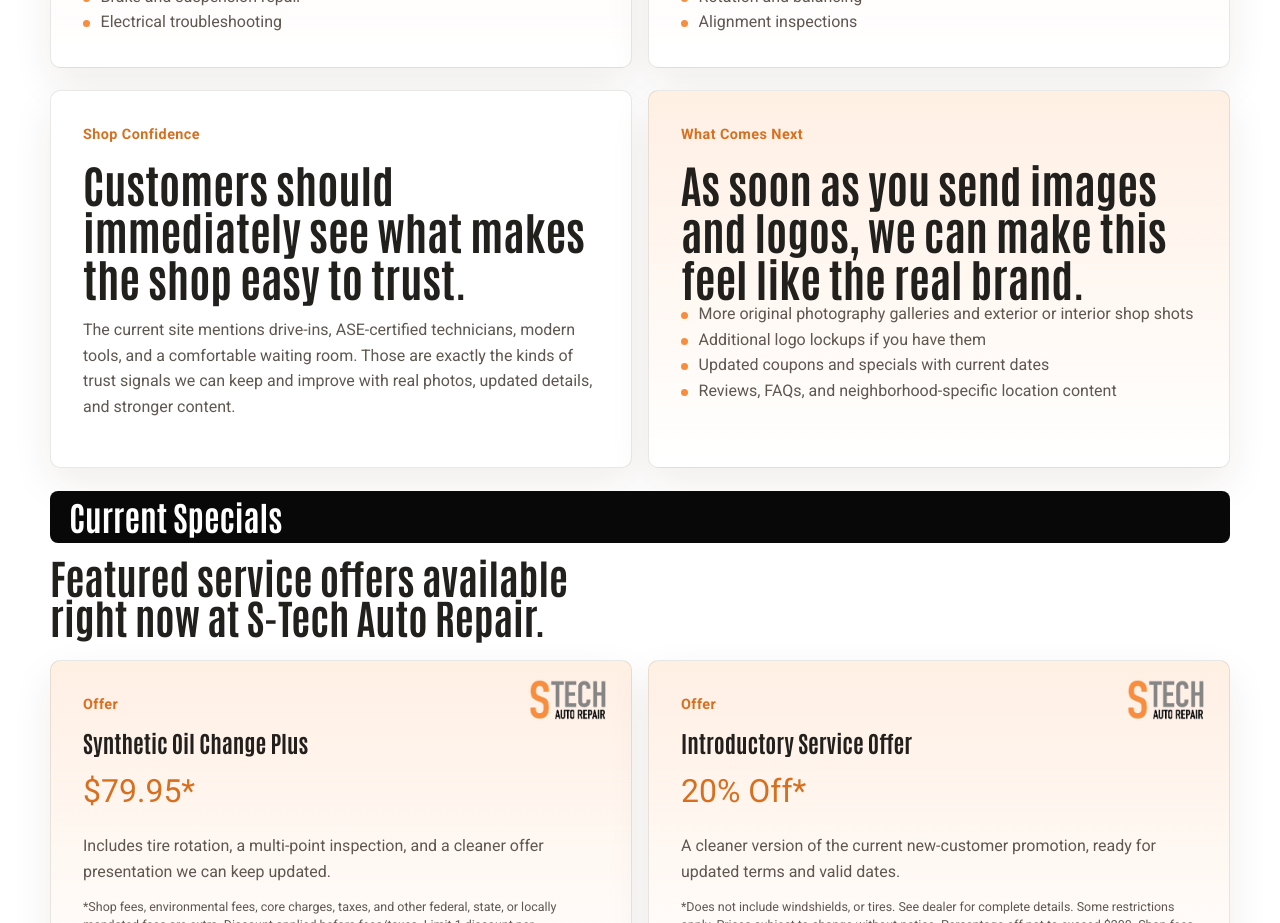
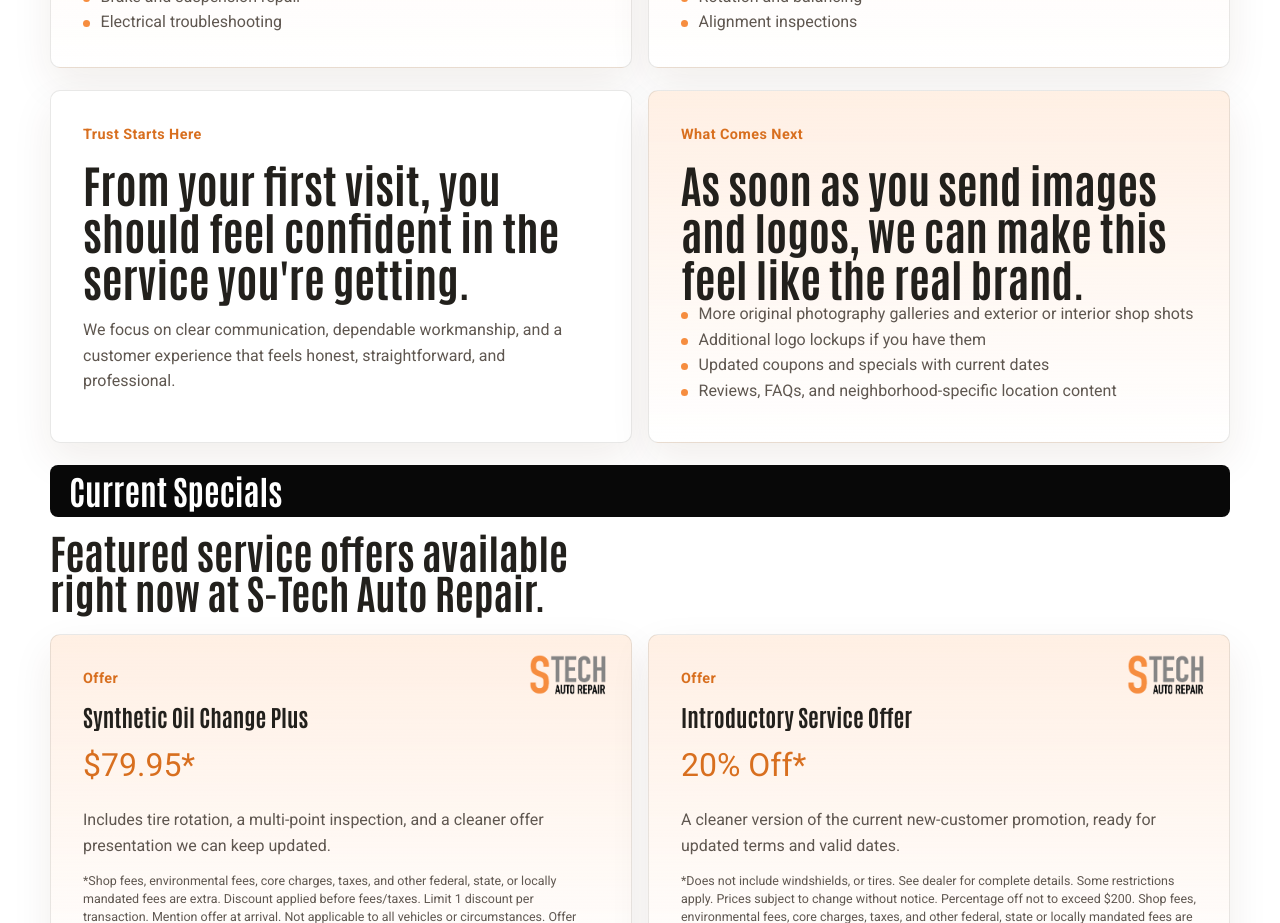
Before and after one commit to DietmarSZ/stechherman, a Next.js app: page / in a window 1280 px wide. Shown: the part 2040-2963 px from the top of the page. Built offline with nearby package versions, Linux system fonts and the light colour scheme.

Commit message:
Refresh trust panel copy

```diff
--- a/src/app/page.tsx
+++ b/src/app/page.tsx
@@ -120,12 +120,11 @@
 
       <section className="section split">
         <article className="panel panel-large">
-          <p className="eyebrow">Shop Confidence</p>
-          <h2>Customers should immediately see what makes the shop easy to trust.</h2>
+          <p className="eyebrow">Trust Starts Here</p>
+          <h2>From your first visit, you should feel confident in the service you&apos;re getting.</h2>
           <p>
-            The current site mentions drive-ins, ASE-certified technicians, modern tools, and a
-            comfortable waiting room. Those are exactly the kinds of trust signals we can keep and
-            improve with real photos, updated details, and stronger content.
+            We focus on clear communication, dependable workmanship, and a customer experience that
+            feels honest, straightforward, and professional.
           </p>
         </article>
         <article className="panel panel-accent">
```
